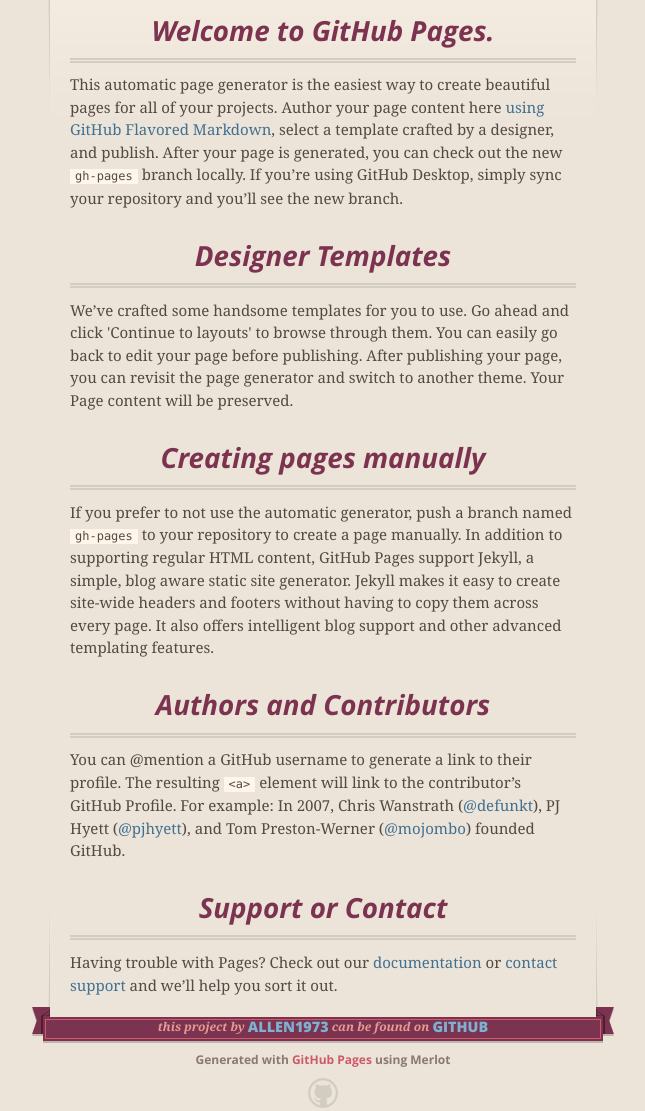
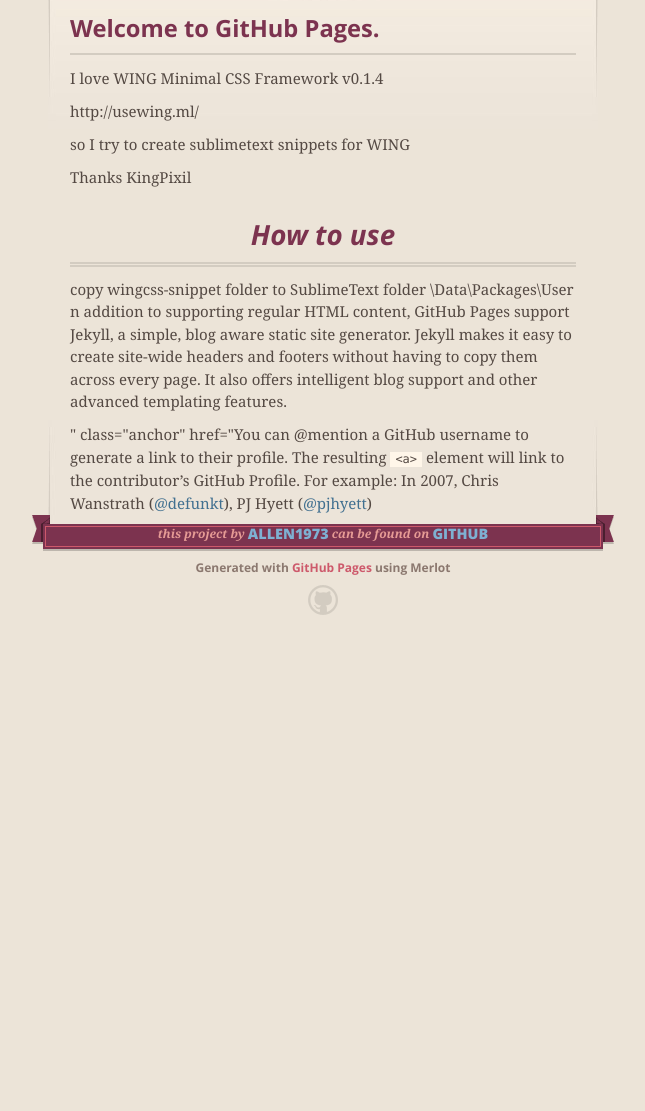
Before and after one commit to allen1973/wingcss-snippet, a plain HTML site: page index.html in a window 1280 px wide. Shown: the part 216-1327 px from the top of the page, without its empty margins (317-962 px from the left). After the commit the page ends 871 px from the top, so only its background shows below. Drawn offline with nearby package versions, Linux system fonts and the light colour scheme.

Commit message:
Update index.html

```diff
--- a/index.html
+++ b/index.html
@@ -37,7 +37,7 @@
 
       <section id="downloads">
         <span class="inner">
-          <a href="https://github.com/allen1973/wingcss-snippet/zipball/master" class="zip"><em>download</em> .ZIP</a><a href="https://github.com/allen1973/wingcss-snippet/tarball/master" class="tgz"><em>download</em> .TGZ</a>
+          <a href="https://github.com/allen1973/wingcss-snippet/zipball/master" class="zip"><em>download</em> .ZIP</a>
         </span>
       </section>
 
@@ -49,28 +49,26 @@
         <h3>
 <a id="welcome-to-github-pages" class="anchor" href="#welcome-to-github-pages" aria-hidden="true"><span aria-hidden="true" class="octicon octicon-link"></span></a>Welcome to GitHub Pages.</h3>
 
-<p>This automatic page generator is the easiest way to create beautiful pages for all of your projects. Author your page content here <a href="https://guides.github.com/features/mastering-markdown/">using GitHub Flavored Markdown</a>, select a template crafted by a designer, and publish. After your page is generated, you can check out the new <code>gh-pages</code> branch locally. If you’re using GitHub Desktop, simply sync your repository and you’ll see the new branch.</p>
+<p>I love WING Minimal CSS Framework v0.1.4<p>
 
-<h3>
-<a id="designer-templates" class="anchor" href="#designer-templates" aria-hidden="true"><span aria-hidden="true" class="octicon octicon-link"></span></a>Designer Templates</h3>
+http://usewing.ml/<p>
 
-<p>We’ve crafted some handsome templates for you to use. Go ahead and click 'Continue to layouts' to browse through them. You can easily go back to edit your page before publishing. After publishing your page, you can revisit the page generator and switch to another theme. Your Page content will be preserved.</p>
+so I try to create sublimetext snippets for WING<p>
 
-<h3>
-<a id="creating-pages-manually" class="anchor" href="#creating-pages-manually" aria-hidden="true"><span aria-hidden="true" class="octicon octicon-link"></span></a>Creating pages manually</h3>
+Thanks KingPixil<p>
 
-<p>If you prefer to not use the automatic generator, push a branch named <code>gh-pages</code> to your repository to create a page manually. In addition to supporting regular HTML content, GitHub Pages support Jekyll, a simple, blog aware static site generator. Jekyll makes it easy to create site-wide headers and footers without having to copy them across every page. It also offers intelligent blog support and other advanced templating features.</p>
+        <h2>How to use</h2>
 
-<h3>
-<a id="authors-and-contributors" class="anchor" href="#authors-and-contributors" aria-hidden="true"><span aria-hidden="true" class="octicon octicon-link"></span></a>Authors and Contributors</h3>
+copy wingcss-snippet folder to SublimeText folder \Data\Packages\User
 
-<p>You can @mention a GitHub username to generate a link to their profile. The resulting <code>&lt;a&gt;</code> element will link to the contributor’s GitHub Profile. For example: In 2007, Chris Wanstrath (<a href="https://github.com/defunkt" class="user-mention">@defunkt</a>), PJ Hyett (<a href="https://github.com/pjhyett" class="user-mention">@pjhyett</a>), and Tom Preston-Werner (<a href="https://github.com/mojombo" class="user-mention">@mojombo</a>) founded GitHub.</p>
 
-<h3>
-<a id="support-or-contact" class="anchor" href="#support-or-contact" aria-hidden="true"><span aria-hidden="true" class="octicon octicon-link"></span></a>Support or Contact</h3>
 
-<p>Having trouble with Pages? Check out our <a href="https://help.github.com/pages">documentation</a> or <a href="https://github.com/contact">contact support</a> and we’ll help you sort it out.</p>
-      </section>
+n addition to supporting regular HTML content, GitHub Pages support Jekyll, a simple, blog aware static site generator. Jekyll makes it easy to create site-wide headers and footers without having to copy them across every page. It also offers intelligent blog support and other advanced templating features.</p>
+" class="anchor" href="<span aria-hidden="true" class="octico
+
+<p>You can @mention a GitHub username to generate a link to their profile. The resulting <code>&lt;a&gt;</code> element will link to the contributor’s GitHub Profile. For example: In 2007, Chris Wanstrath (<a href="https://github.com/defunkt" class="user-mention">@defunkt</a>), PJ Hyett (<a href="https://github.com/pjhyett" class="user-mention">@pjhyett</a>)
+<a id="support-or-contact" class="anchor" href="#support-or-contact" aria-hidden="true"><span aria-hidden="true" class="octicon octicon-link"></span></a>
+  </section>
 
       <footer>
         <span class="ribbon-outer">
```
